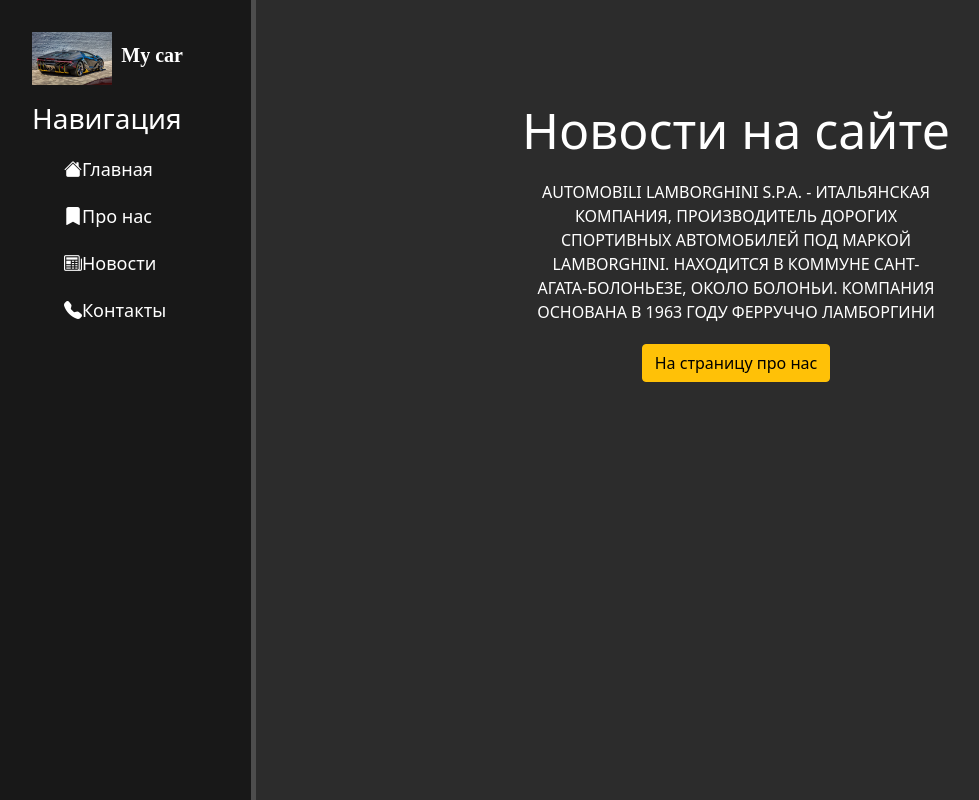
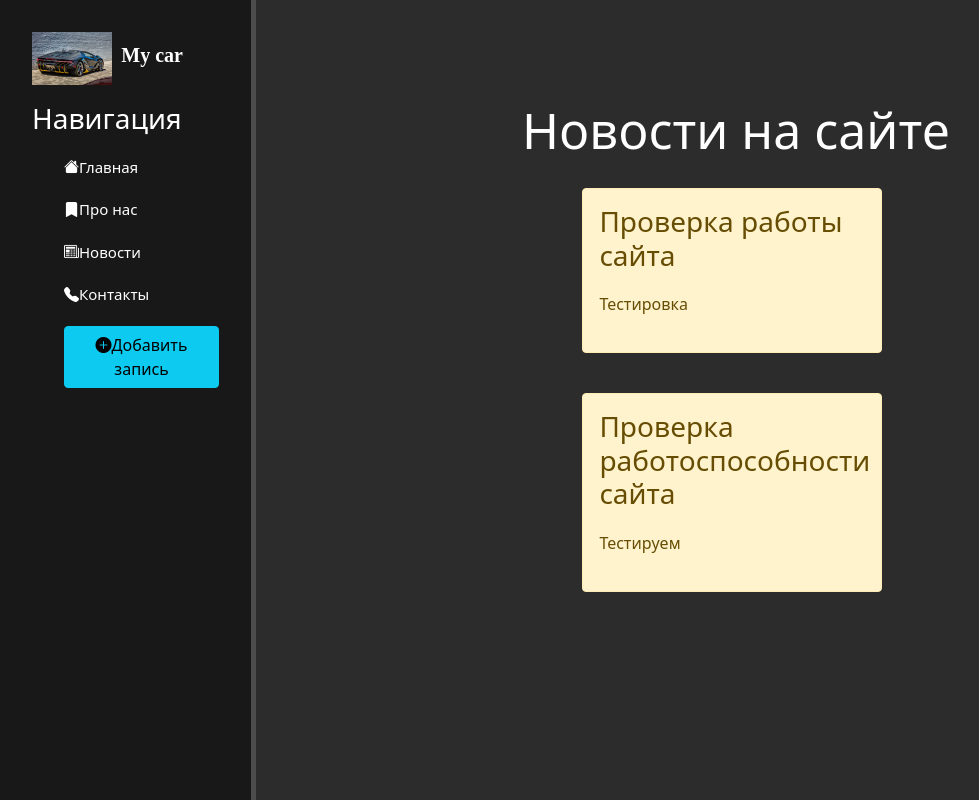
Before and after one commit to Okraza21/usersite, a Django app: template usersite/news/templates/news/news_home.html in a window 1280 px wide. Shown: the whole page, without its empty margins (0-979 px from the left). Run offline with Django 4.2, Linux system fonts and the light colour scheme; data comes from the database, SQL or seed files in the repository; both versions use the stored data as it was after the commit; the template is opened without the code that fills it: values that come from a table or form of the project are taken from there, most other values are stand-ins (such as "Sample title", 1, 10 or a date in 2020).

Commit message:
add news/create

```diff
--- a/usersite/main/static/main/css/main.css
+++ b/usersite/main/static/main/css/main.css
@@ -35,7 +35,7 @@ aside h3 {
 aside ul {list-style: none;}
 aside ul li {
     color: #fff;
-    font-size: 18px;
+    font-size: 15px;
     margin-top: 20px;
     transition: transform .6s ease;
 }
@@ -56,3 +56,17 @@ main .features {
 
 main .features h1 {font-size: 50px;}
 main .features p {max-width: 400px; margin: 20px auto}
+
+.alert-warning {
+    float: left;
+    clear: both;
+    width: 300px;
+    margin: 20px 34%;
+    text-align: left;
+}
+
+form {
+    margin-left: 32%;
+    width: 500px;
+    margin-top: 50px;
+}
--- a/usersite/main/templates/main/layout.html
+++ b/usersite/main/templates/main/layout.html
@@ -21,6 +21,7 @@
             <a href="{% url 'about' %}"><li><i class="bi bi-bookmark-fill"></i>Про нас</li></a>
             <a href="{% url 'news_home' %}"><li><i class="bi bi-newspaper"></i>Новости</li></a>
             <a href=""><li><i class="bi bi-telephone-fill"></i>Контакты</li></a>
+            <a href="{% url 'create' %}"><li><button class="btn btn-info"><i class="bi bi-plus-circle-fill"></i>Добавить запись</button></li></a>
         </ul>
     </aside>
     <main>
--- a/usersite/news/templates/news/news_home.html
+++ b/usersite/news/templates/news/news_home.html
@@ -5,12 +5,16 @@
 {% block content %}
     <div class="features">
         <h1>Новости на сайте</h1>
-        <p>{% filter upper %}Automobili Lamborghini S.p.A. - итальянская компания, производитель дорогих спортивных автомобилей под маркой Lamborghini. Находится в коммуне Сант-Агата-Болоньезе, около Болоньи. Компания основана в 1963 году Ферруччо Ламборгини{% endfilter %}</p>
-        <button class="btn btn-warning">На страницу про нас</button>
-        {% for el in values %}
-            {% if el == 'Hello' %}
-                <p>{{ el|upper }}</p>
-            {% endif %}
-        {% endfor %}
+        {% if news %}
+            {% for el in news %}
+                <div class='alert alert-warning'>
+                    <h3>{{ el.title }}</h3>
+                    <p>{{ el.anons }}</p>
+                </div>
+            {% endfor %}
+        {% else %}
+            <p>У вас нет записей</p>
+        {% endif %}
+
     </div>
 {% endblock %}
--- a/usersite/news/urls.py
+++ b/usersite/news/urls.py
@@ -1,5 +1,8 @@
 from django.urls import path
 from . import views
+
+
 urlpatterns = [
     path('', views.news_home, name='news_home'),
+    path('create', views.create, name='create'),
 ]
--- a/usersite/usersite/settings.py
+++ b/usersite/usersite/settings.py
@@ -118,6 +118,7 @@ USE_TZ = True
 # https://docs.djangoproject.com/en/4.0/howto/static-files/
 
 STATIC_URL = 'static/'
+
 STATICFILES_DIRS = [
     BASE_DIR / "static",
 ]
```
Also changed, not shown: usersite/news/forms.py (added, +27 -0 lines), usersite/news/templates/news/create.html (added, +18 -0 lines), usersite/news/views.py (+25 -2 lines), usersite/db.sqlite3.
